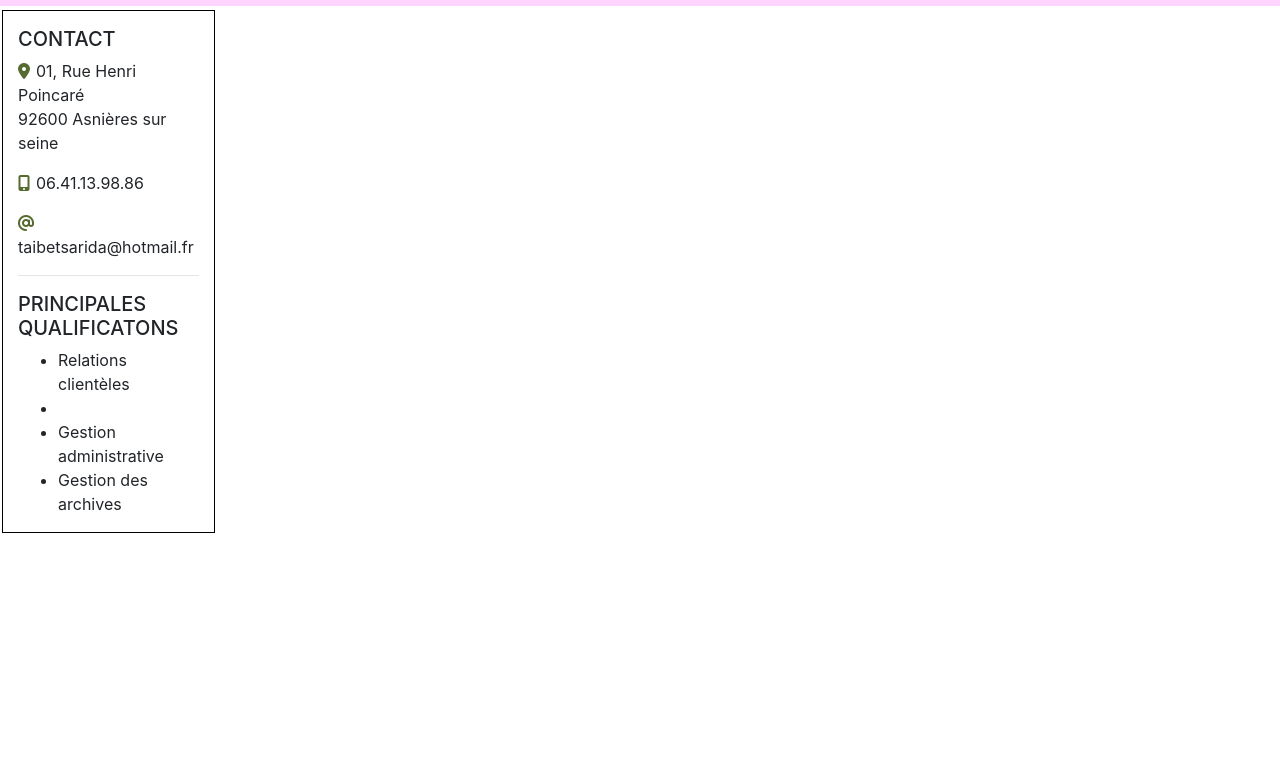
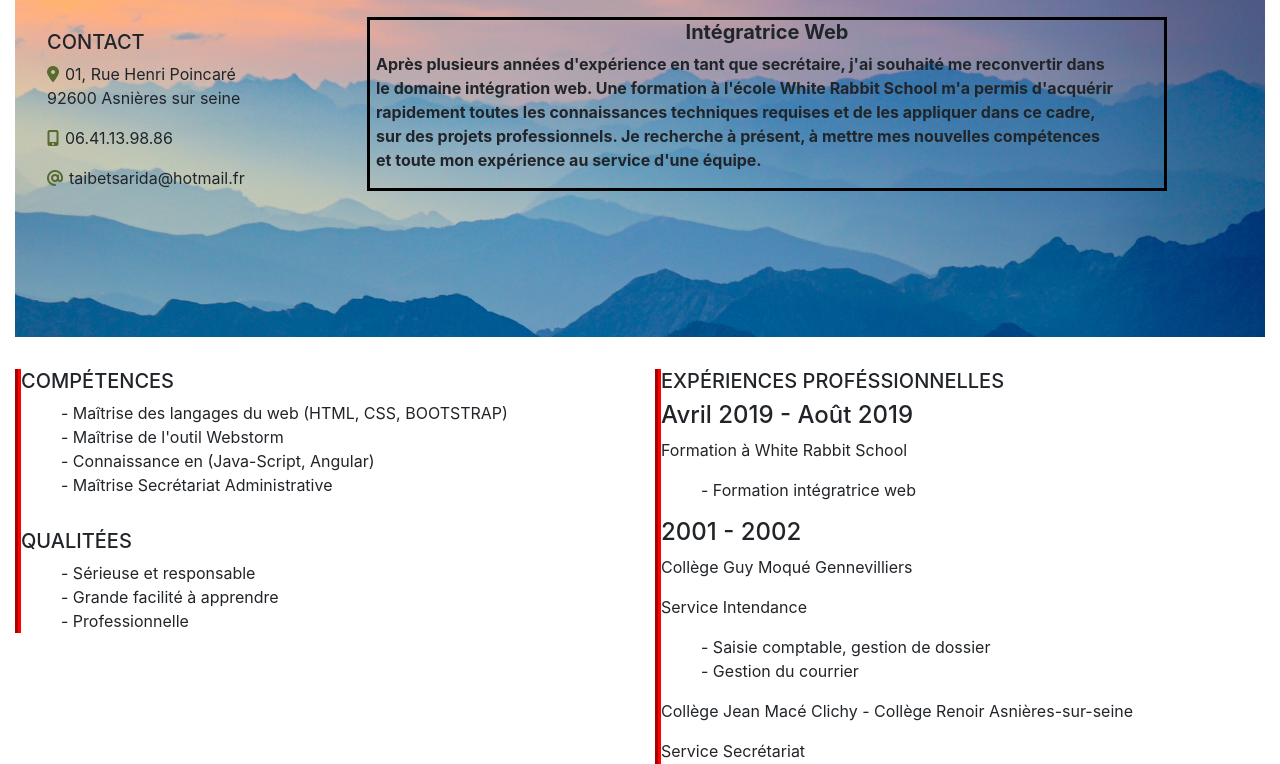
Before and after one commit to SaridaTaibet/curricunum, a plain HTML site: page index.html in a window 1280 px wide. Shown: the part 113-877 px from the top of the page. Before the commit the page ends 800 px from the top, so only its background shows below. Drawn offline with nearby package versions, Linux system fonts and the light colour scheme.

Commit message:
cv non fini

```diff
--- a/index.html
+++ b/index.html
@@ -20,39 +20,92 @@
             crossorigin="anonymous"></script>
 </head>
 <body>
-
 <div class="container-fluid">
-    <div class="row bannière">
-        <div class="col-sm-4">
+    <div class="row no-gutters">
+        <div class="col-sm-12">
+            <div class="background">
+                <div>
                     <img src="assets/img/DSC_0422-2.jpg" class="photo-id" alt="photo-identité">
                 </div>
-        <div class="col-sm-8">
                     <h1>Sarida Taïbet</h1>
-            <h2>INTEGRATEUR WEB EN RECHERCHE DE STAGE</h2>
-        </div>
-    </div>
-    <div class="row">
-        <div class="col-sm-2 renseignement">
+                <div class="text-contact">
                     <h3>CONTACT</h3>
                     <p><i class="fas fa-map-marker-alt"></i>01, Rue Henri Poincaré</p>
                     <p class="code-postal"> 92600 Asnières sur seine</p>
                     <p><i class="fas fa-mobile-alt"></i>06.41.13.98.86</p>
                     <p><i class="fas fa-at"></i>taibetsarida@hotmail.fr</p>
-            <hr class="width 75%, height 20%">
-            <h2>PRINCIPALES QUALIFICATONS</h2>
+                </div>
+            </div>
+            <div class="row text-name">
+                <div class="col-sm-12">
+                </div>
+            </div>
+
+            <div class="row">
+                <div class="col-sm-12">
+                    <div class="text-integratrice">
+                        <h2><strong>Intégratrice Web</strong></h2>
+                        <p class="text-accroche"><strong>Après plusieurs années d'expérience en tant que secrétaire,
+                            j'ai souhaité me reconvertir dans<br> le domaine intégration web. Une formation à l'école
+                            White Rabbit School m'a permis d'acquérir <br>rapidement toutes les connaissances techniques
+                            requises et de les appliquer dans ce cadre,<br> sur des projets professionnels. Je recherche
+                            à présent, à mettre mes nouvelles compétences<br> et toute mon expérience au service d'une
+                            équipe.</strong></p>
+                    </div>
+                </div>
+            </div>
+        </div>
+    </div>
+
+    <div class="row">
+        <div class="col-sm-6 ">
+            <div class="ligne_verticale">
+                <h3>COMPÉTENCES</h3>
                 <ul>
-                <li>Relations clientèles</li>
-                <li></li>
-                <li>Gestion administrative</li>
-                <li>Gestion des archives</li>
+                    <li>Maîtrise des langages du web (HTML, CSS, BOOTSTRAP)</li>
+                    <li>Maîtrise de l'outil Webstorm</li>
+                    <li>Connaissance en (Java-Script, Angular)</li>
+                    <li>Maîtrise Secrétariat Administrative</li>
+                </ul>
+
+                <h3>QUALITÉES</h3>
+                <ul>
+                    <li>Sérieuse et responsable</li>
+                    <li>Grande facilité à apprendre</li>
+                    <li>Professionnelle</li>
                 </ul>
             </div>
-
+        </div>
+        <div class="col-sm-6">
+            <div class="ligne_verticale">
+                <h3>EXPÉRIENCES PROFÉSSIONNELLES</h3>
+                <h4>Avril 2019 - Août 2019</h4>
+                <p>Formation à White Rabbit School</p>
+                <ul>
+                    <li class="list-style">Formation intégratrice web</li>
+                </ul>
+                <h4>2001 - 2002</h4>
+                <p>Collège Guy Moqué Gennevilliers</p>
+                <p>Service Intendance</p>
+                <ul>
+                    <li>Saisie comptable, gestion de dossier</li>
+                    <li>Gestion du courrier</li>
+                </ul>
+                <p>Collège Jean Macé Clichy - Collège Renoir Asnières-sur-seine</p>
+                <p>Service Secrétariat</p>
+                <ul>
+                    <li>Gestion des dossiers des élèves</li>
+                    <li>Gestion du courrier</li>
+                    <li>Accueil téléphonique et physique</li>
+                </ul>
+                <h4>1987 - 2001</h4>
+                <p>Banque Nationale d'Algérie</p>
+                <p>Service Secrétariat de Direction</p>
+                <ul></ul>
+            </div>
+        </div>
     </div>
 </div>
 
 </body>
 </html>
-<!--<span style="font-size: 1em; color: #A07C71;">
-
-                         </span>-->
--- a/styles.css
+++ b/styles.css
@@ -1,10 +1,57 @@
-.bannière {
-    background: rgba(255, 140, 255, 0.36);
+.background {
+    background: url("assets/img/mountains-4420690_1920.jpg");
+    background-size: cover;
+    /*width: 1121px;*/
+    height: 450px;
+}
+
+h1 {
+    margin-left: 8rem;
+}
+
+.photo-id {
+    margin-left: 2rem;
+}
+
+.text-integratrice {
+    margin-left: 22rem;
+    margin-top: -20rem;
+    border: solid black;
+    width: 800px;
+}
+
+.text-accroche {
+    margin-left: 6px;
 
 }
 
+.ligne_verticale {
+    border-left: 6px groove red;
+    height: auto;
+    right: 1rem;
+}
 
-.photo-id{
+li {
+    list-style-type: none;
+}
+
+li:before {
+    content: "- "; /* on affiche une chaîne de caractère */
+}
+.col-sm-6{
+
+}
+.obj-pro {
+    margin-left: 1rem;
+}
+
+.text-contact {
+    text-align: left;
+    margin-left: 2rem;
+    padding-top: 2rem;
+}
+
+.photo-id {
     margin-bottom: 9px;
     margin-top: 1rem;
     width: 120px;
@@ -14,32 +61,29 @@
 }
 
 h1 {
-    text-align: left;
-    margin-top: 1rem;
+    margin-top: -6rem;
+    text-align: center;
 }
 
-h2{
-    text-align: left;
+h2 {
+    text-align: center;
     font-size: 20px;
 }
-h3{
-    margin-top: 1rem;
+
+h3 {
+    margin-top: 2rem;
     font-size: 20px;
 }
-i{
+
+i {
     color: darkolivegreen;
     margin-right: 6px;
 }
-.width{
+
+.width {
     font-size: 50px;
 }
-.code-postal{
+
+.code-postal {
     margin-top: -1rem;
 }
-.renseignement{
-    margin-left: 2px;
-    margin-top: 4px;
-    border: black 1px;
-    border-style: solid;
-
-}
```
Also changed, not shown: assets/img/alpine-4423585_640.jpg (added), assets/img/erika-4428429_640.jpg (added), assets/img/its-in-the-air-4430619_1280.jpg (added), assets/img/meadow-4320155_1280-1.jpg (added), assets/img/meadow-4320155_1280-2.jpg (added), assets/img/meadow-4320155_640.jpg (added), assets/img/mountains-4420690_1920.jpg (added), assets/img/prairie.jpg (added). Lines whose indentation alone changed are shown as unchanged.
